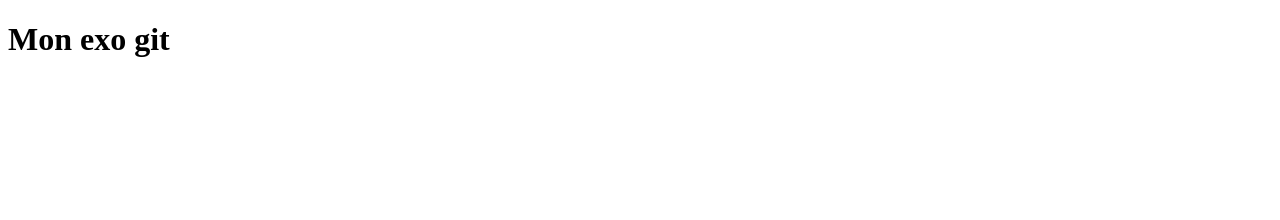
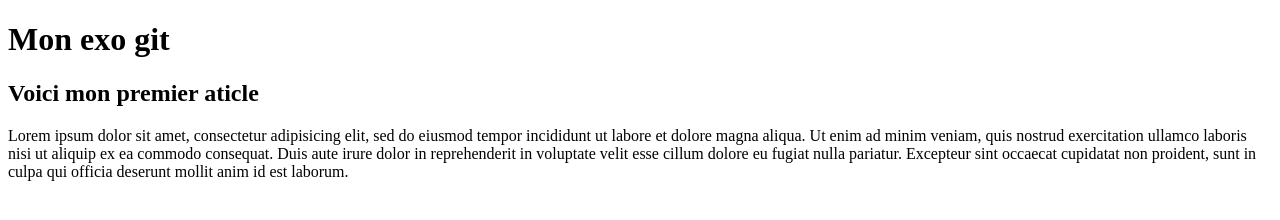
Before and after one commit to marineb33/mon_projet, a plain HTML site: page index.html in a window 1280 px wide. Drawn offline with Linux system fonts and the light colour scheme.

Commit message:
ajout de mon 1er article

```diff
--- a/index.html
+++ b/index.html
@@ -9,5 +9,12 @@
       <h1>Mon exo git</h1>
     </header>
 
+    <section>
+      <article>
+        <h2>Voici mon premier aticle</h2>
+        <p>Lorem ipsum dolor sit amet, consectetur adipisicing elit, sed do eiusmod tempor incididunt ut labore et dolore magna aliqua. Ut enim ad minim veniam, quis nostrud exercitation ullamco laboris nisi ut aliquip ex ea commodo consequat. Duis aute irure dolor in reprehenderit in voluptate velit esse cillum dolore eu fugiat nulla pariatur. Excepteur sint occaecat cupidatat non proident, sunt in culpa qui officia deserunt mollit anim id est laborum.</p>
+      </article>
+    </section>
+
   </body>
 </html>
```
